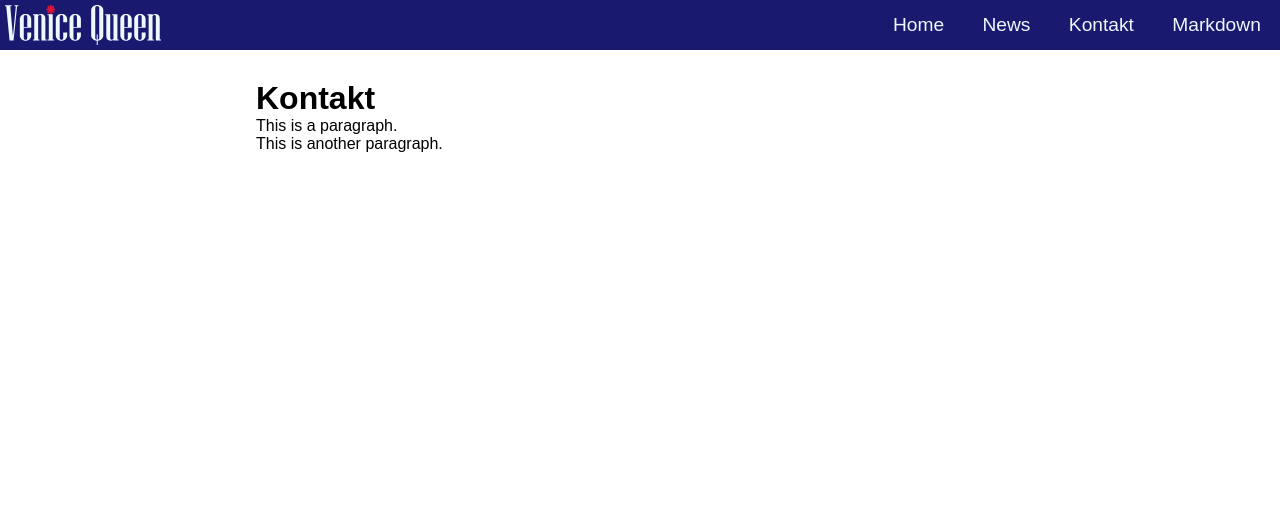
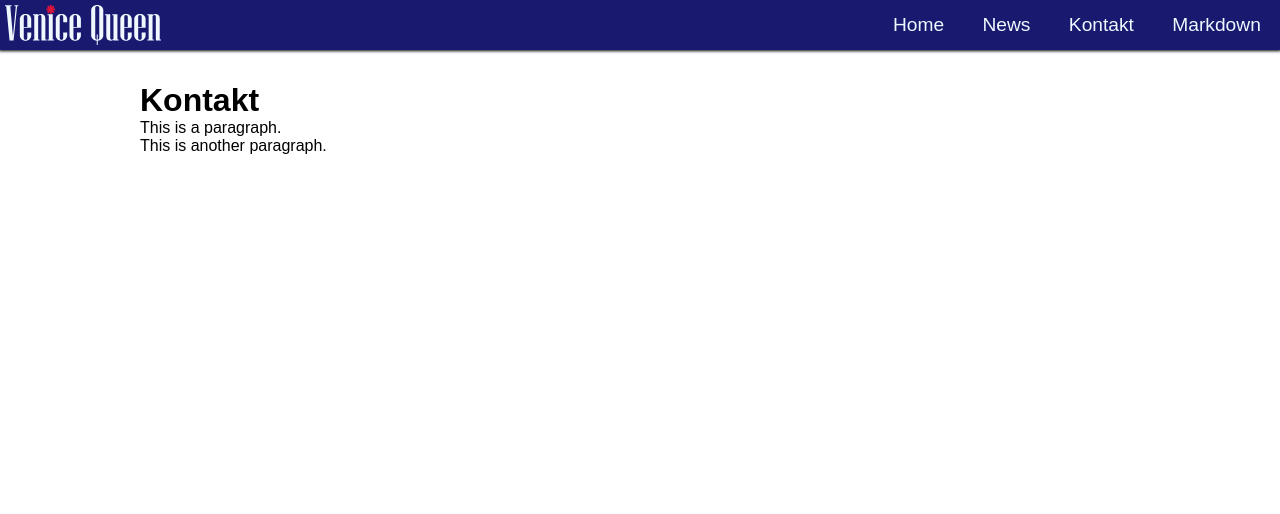
Before and after one commit to gnumber13/fastapi_webpage, a FastAPI app: page /contact in a window 1280 px wide. Shown: the top 514 px of the page. Before the commit the page ends 152 px from the top, so only its background shows below. Run offline with FastAPI, Linux system fonts and the light colour scheme.

Commit message:
major overhaul, content is now between two panels(flexbox)

```diff
--- a/markdown/news.d/2022-04-26-news.md.py
+++ b/markdown/news.d/2022-04-26-news.md.py
@@ -3,4 +3,6 @@ Mo 26 Apr 2022 14:43:00 CEST
 
 # UpdateUpdate!!-!!
 
+ <img class="newsimage" src="https://pixelfed.de/storage/m/_v2/409480134010541343/a25608e04-1e15cb/01fb5xqjMQU4/g0SWVUoA7FWQOejQ448I41tioJZu1GICoHQxpvXv.jpg"> <p>This is a paragraph.</p>
+
 Wir haben immernoch eine homepage
--- a/markdown/news.md.py
+++ b/markdown/news.md.py
@@ -1,6 +1,5 @@
 # News
 
- <img class="newsimage" src="https://pixelfed.de/storage/m/_v2/409480134010541343/a25608e04-1e15cb/01fb5xqjMQU4/g0SWVUoA7FWQOejQ448I41tioJZu1GICoHQxpvXv.jpg"> <p>This is a paragraph.</p>
 
  This is another paragraph.
 
--- a/templates/hamburger.html
+++ b/templates/hamburger.html
@@ -1,9 +1,12 @@
+<div class="mobilemenu">
+
   <input type="checkbox" class="toggler">
   <div class="hamburger-container">
     <div class="hamburger">
       <div class="hamburger-icon"></div>
     </div>
   </div>
+
   <div class="slider-container">
     <div class="slider">
       <ul class="side-menu">
@@ -12,3 +15,5 @@
       </ul>
     </div>
   </div>
+
+</div>
--- a/templates/html_renders/news.html
+++ b/templates/html_renders/news.html
@@ -1,5 +1,4 @@
 <h1>News</h1>
-<p><img class="newsimage" src="https://pixelfed.de/storage/m/_v2/409480134010541343/a25608e04-1e15cb/01fb5xqjMQU4/g0SWVUoA7FWQOejQ448I41tioJZu1GICoHQxpvXv.jpg"> <p>This is a paragraph.</p></p>
 <p>This is another paragraph.</p>
 <div class="blog">
 {% include 'html_renders/news_blog.html' %}
--- a/templates/html_renders/news_blog.html
+++ b/templates/html_renders/news_blog.html
@@ -1,5 +1,6 @@
 <div class='blog_entrie'><p>Mo 26 Apr 2022 14:43:00 CEST</p>
 <h1>UpdateUpdate!!-!!</h1>
+<p><img class="newsimage" src="https://pixelfed.de/storage/m/_v2/409480134010541343/a25608e04-1e15cb/01fb5xqjMQU4/g0SWVUoA7FWQOejQ448I41tioJZu1GICoHQxpvXv.jpg"> <p>This is a paragraph.</p></p>
 <p>Wir haben immernoch eine homepage</p></div><div class='blog_entrie'><p>Mo 25 Apr 2022 13:39:00 CEST</p>
 <h1>Update!!!</h1>
 <p>Wir haben jetzt eine homepage</p></div>
--- a/templates/index.html
+++ b/templates/index.html
@@ -16,11 +16,22 @@
     {% include 'navbar-horizontal.html' %}
     {% include 'hamburger.html' %}
 
-    <div class="content-container">
-      <div class="content">
-        {% include entry_html %}
+    <div class="page">
+      <div class="panel-left">
       </div>
-    <div class="spacer"></div>
+
+      <div class="content-container">
+          <div class="content">
+            {% include entry_html %}
+          </div>
+
+        <div class="spacer">
+        </div>
+      </div>
+
+
+      <div class="panel-right">
+      </div>
     </div>
 
   </body>
--- a/templates/publish/hamburger.css
+++ b/templates/publish/hamburger.css
@@ -74,6 +74,8 @@ body {
 }
 
 .hamburger-container {
+
+    top: calc(var(--header-height) + 3px);
     position: absolute;
     display: flex;
     justify-content: center;
@@ -159,7 +161,7 @@ body {
 
 .toggler:checked ~ .slider-container {
     transform: translateX(150px);
-    box-shadow: 3px 3px 3px 3px grey;
+    box-shadow: 0px 0px 5px 2px black;
 }
 
 /*
--- a/templates/publish/navbar.css
+++ b/templates/publish/navbar.css
@@ -39,6 +42,12 @@ html {
   background: linear-gradient(0deg, lightgrey, grey);
   border-bottom: .5px solid lightgrey;
   */
+
+  width: 100%;
+  overflow: hidden;
+  top: 0;
+  position: fixed;
+
   background: #191970;
   display: flex;
   margin: 0;
@@ -46,16 +55,17 @@ html {
   height: var(--header-height);
   flex-direction: row;
   justify-content: space-between;
-  box-shadow: 0 1px 10px 3px black;
+  box-shadow: 0 0px 2.9px 1px black;
   z-index: 4;
 }
 
 .header a {
     text-decoration: none;
-
 }
 
 .navbar {
+  /*
+  */
   display: flex;
   margin: 0;
   padding: 0;
--- a/templates/publish/style.css
+++ b/templates/publish/style.css
@@ -2,25 +2,8 @@ html {
     overflow-x: hidden
 }
 
-  .menubar {
-    background: lightgrey;
-    /*
-    height: 50px;
-    */
-    height: 50px;
-    margin: 0;
-    padding: 0;
-    position: relative;
-    box-shadow: 0 3px 5px 5px black;
-  }
 
 /* Images */
-  .menubar img {
-      /*
-    height: 50px;
-    */
-    height: 30px;
-  }
   img {
     height: 400px;
     width: auto;
@@ -52,12 +35,9 @@ html {
   }
 
   .content-container {
-    display: flex;
-    flex-direction: column;
   }
 
   .content {
-    padding-left: 4em;
     margin-bottom: 10em;
   }
 
@@ -71,6 +51,7 @@ html {
 
   .spacer {
     height: 200px;
+    width: 100%;
   }
 
   .menubar li {
@@ -106,19 +87,46 @@ html {
 
   .menubar li:hover {
   }
+
+  .page {
+    width: 100%;
+    height: 100%;
+    display: flex;
+    flex-direction: row;
+    margin-top: var(--header-height);
+  }
+
   .content {
-    width: 60vw;
+    max-width: 90vw;
+    width: 1000px;
+    /*
     background: var(--bg-color);
     margin: 0;
     padding: 0;
     padding-top: 30px
+     * */
   }
+  .panel-left {
+    width: 100%;
+    height: auto;
+    margin: 0
+  }
+  .panel-right {
+    width: 100%;
+    height: auto;
+  }
+
   .content-container {
-    width: 100vw;
+    margin-top: 2em;
+    /*
+    display: flex;
+    flex-direction: column;
+    padding-left: 4em;
     display: flex;
     align-items: center;
     justify-content: center;
     background: var(--bg-color);
+    */
   }
 
   body {
```
Also changed, not shown: other parts of templates/publish/navbar.css (+37 -0 lines). Lines whose indentation alone changed are shown as unchanged.
